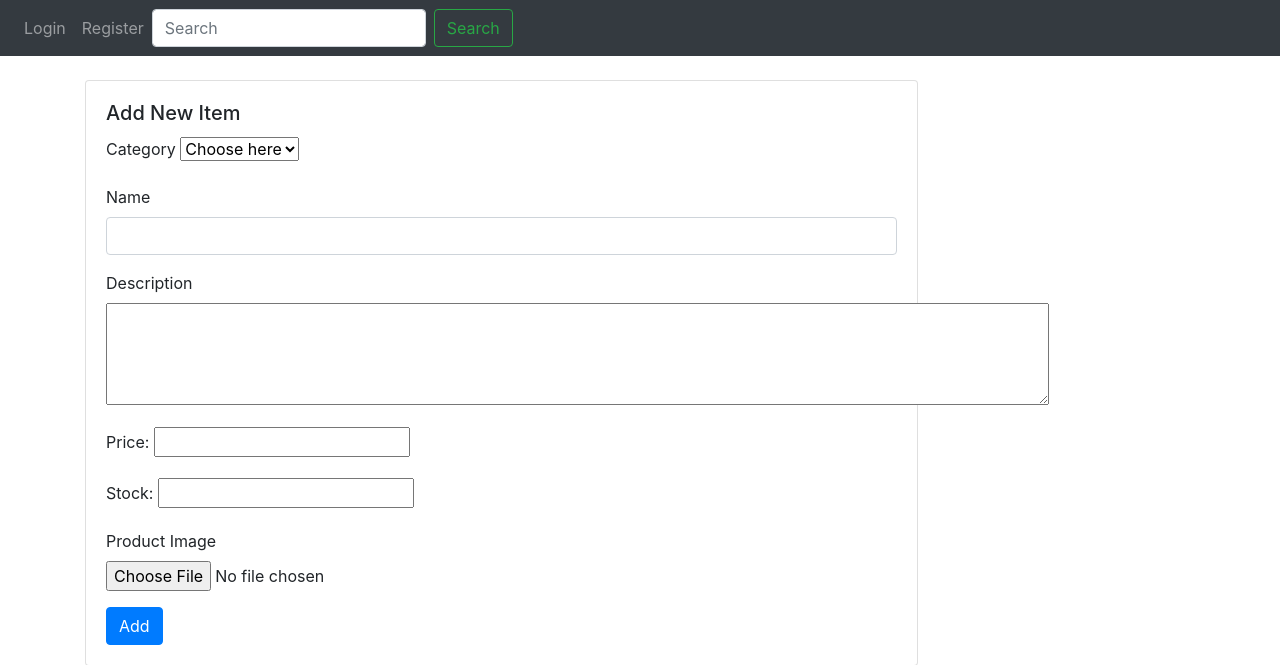
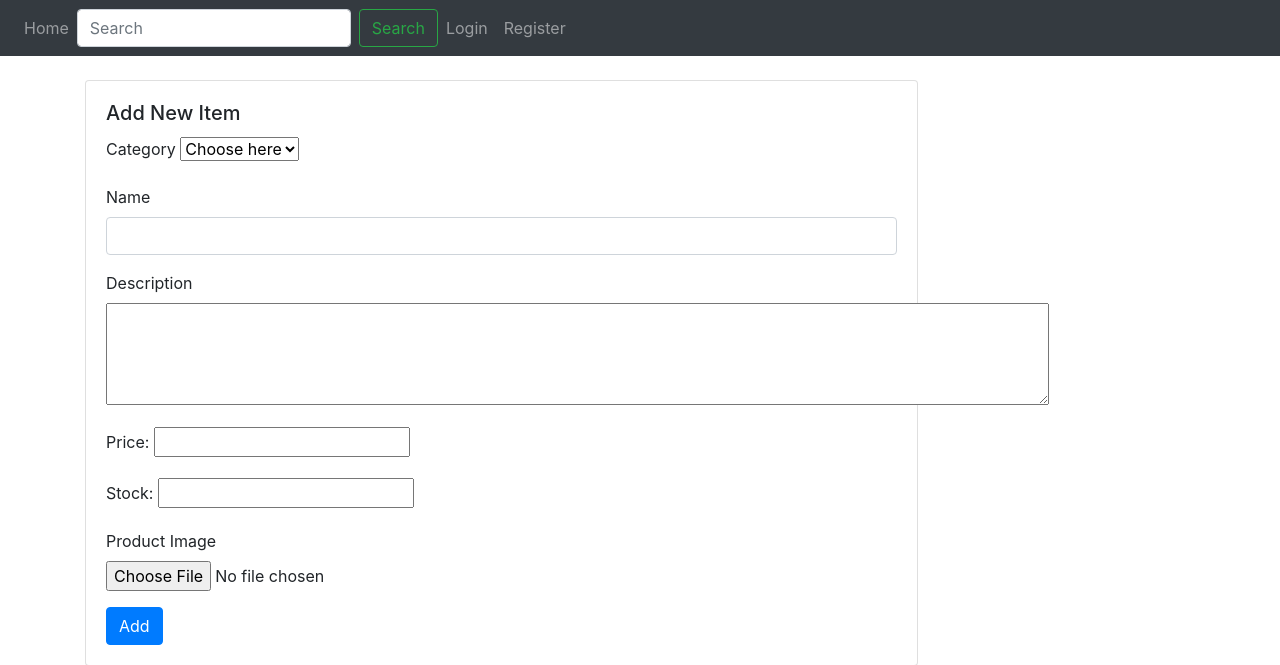
Before and after one commit to jeffyelson/e-commerce-pydevs, a Flask app: page /addProduct in a window 1280 px wide. Shown: the top 665 px of the page. Run offline with Flask 3, Linux system fonts and the light colour scheme; some libraries are stand-ins or nearby versions.

Commit message:
Changed position on Home and Search

```diff
--- a/website/templates/base.html
+++ b/website/templates/base.html
@@ -31,8 +31,12 @@
 
     <div class="collapse navbar-collapse" id="navbar">
         <div class="navbar-nav">
+            <a class="nav-item nav-link" id="home" href="/">Home</a>
+            <form class="form-inline my-2 my-lg-0" action="{{url_for('views.searchResult')}}">
+                <input class="form-control mr-sm-2" type="search" placeholder="Search" aria-label="Search" name="q">
+                <button class="btn btn-outline-success my-2 my-sm-0" type="submit">Search</button>
+            </form>
             {% if user.is_authenticated %}
-            <a class="nav-item nav-link" id="home" href="/">Home</a>
             <a class="nav-item nav-link" id="signout" href="/logout">Signout</a>
             {% else %}
             <a class="nav-item nav-link" id="login" href="/login">Login</a>
@@ -40,10 +44,7 @@
             >Register</a
             >
             {% endif %}
-            <form class="form-inline my-2 my-lg-0" action="{{url_for('views.searchResult')}}">
-                <input class="form-control mr-sm-2" type="search" placeholder="Search" aria-label="Search" name="q">
-                <button class="btn btn-outline-success my-2 my-sm-0" type="submit">Search</button>
-            </form>
+
 
         </div>
     </div>
```
